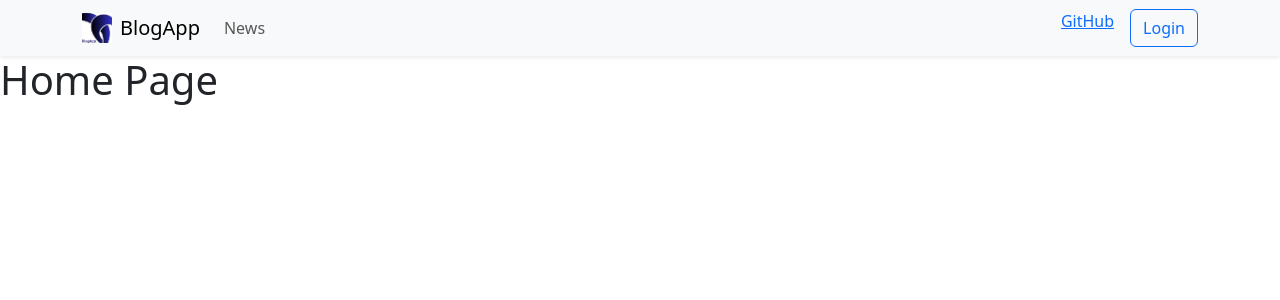
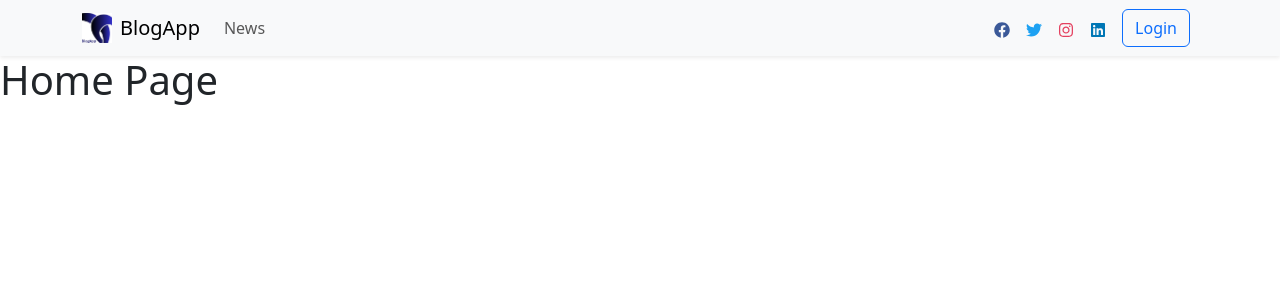
Before and after one commit to ionescuea/React-Blog-App, a React (Vite) app in the folder blog-app/: page / in a window 1280 px wide. Shown: the top 300 px of the page. Built offline with nearby package versions, Linux system fonts and the light colour scheme; no server answers.

Commit message:
Change Navbar display

```diff
--- a/blog-app/package.json
+++ b/blog-app/package.json
@@ -16,6 +16,7 @@
     "react-bootstrap": "^2.10.10",
     "react-dom": "^19.1.0",
     "react-firebase-hooks": "^5.1.1",
+    "react-icons": "^5.5.0",
     "react-router-dom": "^7.6.2"
   },
   "devDependencies": {
--- a/blog-app/src/components/Navbar.jsx
+++ b/blog-app/src/components/Navbar.jsx
@@ -1,27 +1,29 @@
 import React from 'react';
 import { Navbar, Nav, Container, Button } from 'react-bootstrap';
-import { useAuth } from '../context/authContext.jsx';
+import { useAuthState } from 'react-firebase-hooks/auth';
 import { auth } from '../firebase';
-import { signOut } from 'firebase/auth';
-import { useNavigate } from 'react-router-dom';
+import { Link, useNavigate } from 'react-router-dom';
+import { FaFacebook, FaTwitter, FaInstagram, FaLinkedin } from 'react-icons/fa';
+import '../index.css';
 
 function AppNavbar() {
-	const { user } = useAuth();
+	const [user] = useAuthState(auth);
 	const navigate = useNavigate();
 
 	const handleLogout = async () => {
 		try {
-			await signOut(auth);
-			navigate('/'); // Redirect to home after logout
-		} catch (error) {
-			console.error('Logout error:', error);
+			await auth.signOut();
+			navigate('/');
+		} catch (err) {
+			console.error("Logout error:", err);
 		}
 	};
 
 	return (
 		<Navbar bg="light" expand="lg" className="shadow-sm">
 			<Container>
-				<Navbar.Brand href="/">
+				{/* Logo */}
+				<Navbar.Brand as={Link} to="/">
 					<img
 						src="/logo.jpg"
 						alt="Blog Logo"
@@ -31,19 +33,37 @@ function AppNavbar() {
 					/>
 					BlogApp
 				</Navbar.Brand>
-				<Navbar.Toggle />
-				<Navbar.Collapse>
-					<Nav className="me-auto">
-						<Nav.Link href="/news">News</Nav.Link>
+				<div className="order-lg-2 d-none d-lg-flex gap-3 align-items-center me-3">
+					<a href="https://facebook.com" target="_blank" rel="noopener noreferrer"><FaFacebook color="#3b5998" /></a>
+					<a href="https://twitter.com" target="_blank" rel="noopener noreferrer"><FaTwitter color="#1da1f2" /></a>
+					<a href="https://instagram.com" target="_blank" rel="noopener noreferrer"><FaInstagram color="#e4405f" /></a>
+					<a href="https://linkedin.com" target="_blank" rel="noopener noreferrer"><FaLinkedin color="#0077b5" /></a>
+				</div>
+				<div className="d-flex align-items-center order-lg-2">
+					{user ? (
+						<Button variant="outline-danger" onClick={handleLogout} className="me-2 logout-button">
+							Logout
+						</Button>
+					) : (
+						<Button variant="outline-primary" as={Link} to="/login" className="me-2 login-button">
+							Login
+						</Button>
+					)}
+					<Navbar.Toggle aria-controls="basic-navbar-nav" />
+				</div>
+				<Navbar.Collapse id="basic-navbar-nav">
+					<Nav className="me-auto align-items-center mt-3 mt-lg-0">
+						<Nav.Link as={Link} to="/news">News</Nav.Link>
+						{user && <Nav.Link as={Link} to="/dashboard">Dashboard</Nav.Link>}
 					</Nav>
-					<Nav className="ms-auto gap-3">
-						<a href="https://github.com" target="_blank" rel="noopener noreferrer">GitHub</a>
-						{user ? (
-							<Button variant="outline-danger" onClick={handleLogout}>Logout</Button>
-						) : (
-							<Button variant="outline-primary" href="/login">Login</Button>
-						)}
-					</Nav>
+					<div className="d-lg-none mt-4">
+						<div className="d-flex justify-content-center gap-4">
+							<a href="https://facebook.com" target="_blank" rel="noopener noreferrer"><FaFacebook color="#3b5998" /></a>
+							<a href="https://twitter.com" target="_blank" rel="noopener noreferrer"><FaTwitter color="#1da1f2" /></a>
+							<a href="https://instagram.com" target="_blank" rel="noopener noreferrer"><FaInstagram color="#e4405f" /></a>
+							<a href="https://linkedin.com" target="_blank" rel="noopener noreferrer"><FaLinkedin color="#0077b5" /></a>
+						</div>
+					</div>
 				</Navbar.Collapse>
 			</Container>
 		</Navbar>
--- a/blog-app/src/index.css
+++ b/blog-app/src/index.css
@@ -1,68 +1,22 @@
-/* :root {
-  font-family: system-ui, Avenir, Helvetica, Arial, sans-serif;
-  line-height: 1.5;
-  font-weight: 400;
-
-  color-scheme: light dark;
-  color: rgba(255, 255, 255, 0.87);
-  background-color: #242424;
-
-  font-synthesis: none;
-  text-rendering: optimizeLegibility;
-  -webkit-font-smoothing: antialiased;
-  -moz-osx-font-smoothing: grayscale;
+/* Navbar */
+.login-button {
+  border-color: #151451;
+  background-color: transparent;
+  color: #151451;
 }
 
-a {
-  font-weight: 500;
-  color: #646cff;
-  text-decoration: inherit;
-}
-a:hover {
-  color: #535bf2;
+.login-button:hover {
+  background-color: #151451;
+  color: white;
 }
 
-body {
-  margin: 0;
-  display: flex;
-  place-items: center;
-  min-width: 320px;
-  min-height: 100vh;
+.logout-button {
+  border-color: #8B0000;
+  background-color: transparent;
+  color: #8B0000;
 }
 
-h1 {
-  font-size: 3.2em;
-  line-height: 1.1;
+.logout-button:hover {
+  background-color: #8B0000;
+  color: white;
 }
-
-button {
-  border-radius: 8px;
-  border: 1px solid transparent;
-  padding: 0.6em 1.2em;
-  font-size: 1em;
-  font-weight: 500;
-  font-family: inherit;
-  background-color: #1a1a1a;
-  cursor: pointer;
-  transition: border-color 0.25s;
-}
-button:hover {
-  border-color: #646cff;
-}
-button:focus,
-button:focus-visible {
-  outline: 4px auto -webkit-focus-ring-color;
-}
-
-@media (prefers-color-scheme: light) {
-  :root {
-    color: #213547;
-    background-color: #ffffff;
-  }
-  a:hover {
-    color: #747bff;
-  }
-  button {
-    background-color: #f9f9f9;
-  }
-} */
```
Also changed, not shown: 1 other file (tests, documents, lock files or other folders).
